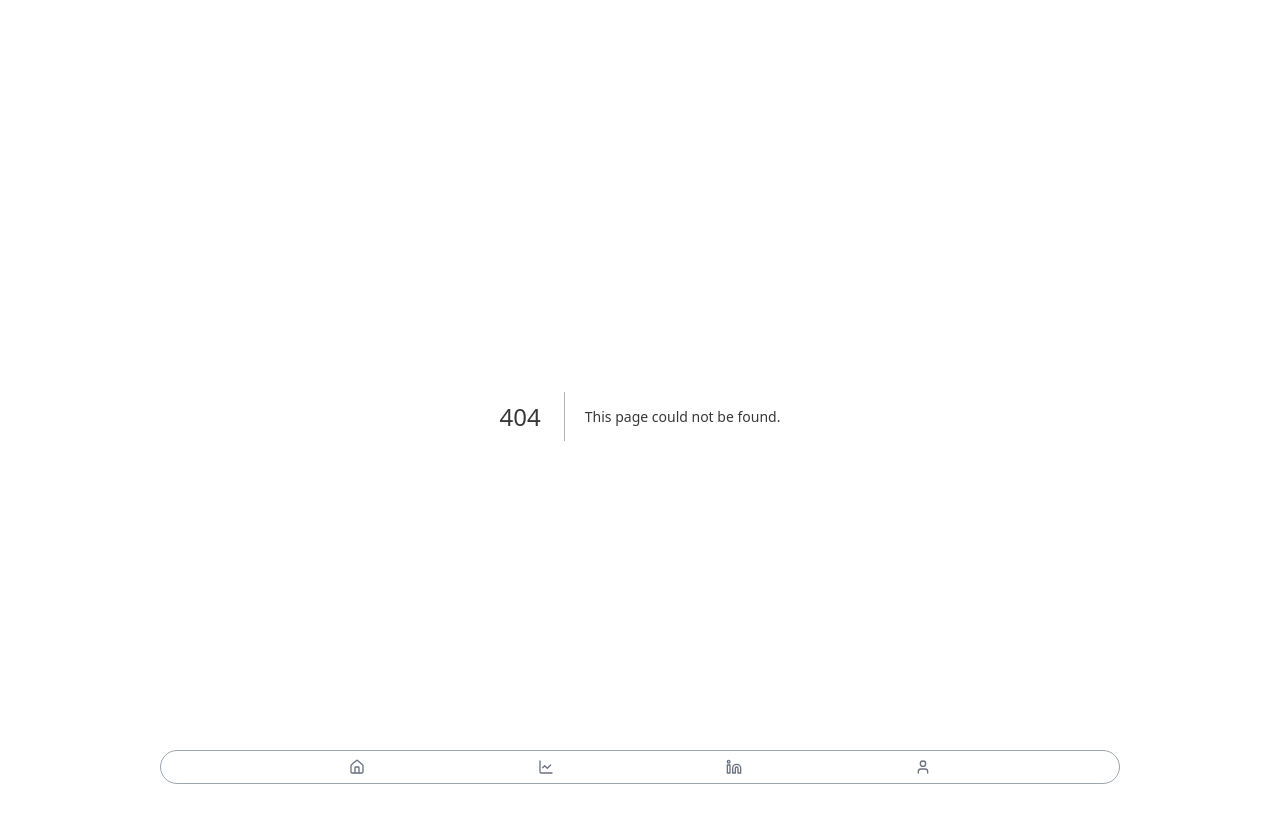
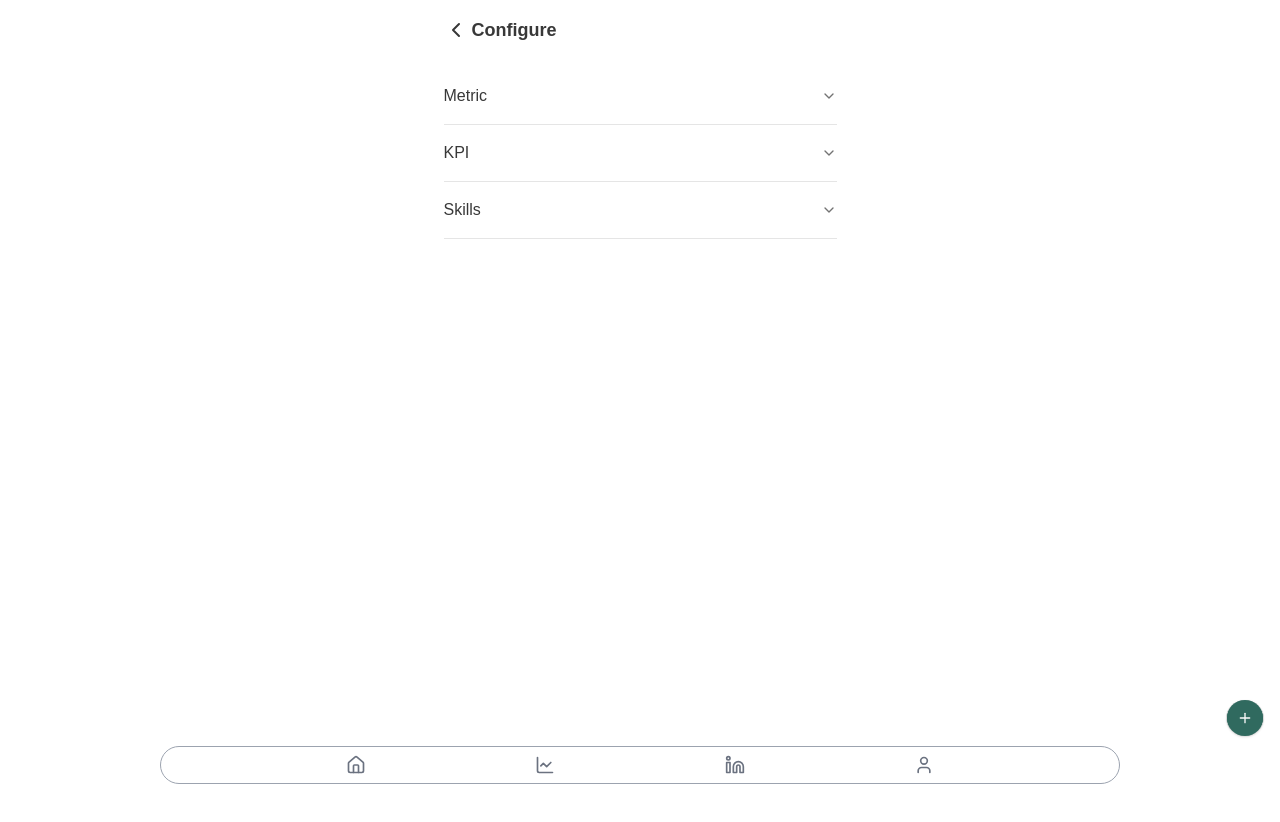
Before and after one commit to mimansha-swarup/SOD, a Next.js app: page /configure in a window 1280 px wide. Before the commit this address had no page. Shown: the top 822 px of the page. After the commit the page ends 800 px from the top, so only its background shows below. Built offline with nearby package versions, Linux system fonts and the light colour scheme.

Commit message:
feat: add accordion component and configure page; integrate metric list and enhance UI elements

```diff
--- a/package.json
+++ b/package.json
@@ -9,6 +9,7 @@
     "lint": "next lint"
   },
   "dependencies": {
+    "@radix-ui/react-accordion": "^1.2.2",
     "@radix-ui/react-avatar": "^1.1.2",
     "@radix-ui/react-dialog": "^1.1.4",
     "@radix-ui/react-menubar": "^1.1.4",
--- /dev/null
+++ b/src/app/configure/page.tsx
@@ -0,0 +1,29 @@
+"use client";
+import MetricList from "@/components/configure/metricLisrt";
+import TrackButton from "@/components/tracker/TrackButton";
+import { TRACKER } from "@/types/tracker";
+import { ChevronLeft } from "lucide-react";
+import { useRouter } from "next/navigation";
+import React from "react";
+import StoreProvider from "../StateProvider";
+import ShowBS from "@/components/shared/ShowBS";
+
+const ConfigurePage = () => {
+  const router = useRouter();
+  return (
+    <div>
+      <div className="flex items-center gap-1 font-bold text-lg mb-6">
+        <ChevronLeft onClick={() => router.back()} />
+        Configure
+      </div>
+      <MetricList />
+
+      <StoreProvider>
+        <ShowBS />
+        <TrackButton selectedTracker={TRACKER.METRIC} />
+      </StoreProvider>
+    </div>
+  );
+};
+
+export default ConfigurePage;
--- /dev/null
+++ b/src/components/configure/metricLisrt.tsx
@@ -0,0 +1,56 @@
+import {
+  Accordion,
+  AccordionItem,
+  AccordionTrigger,
+  AccordionContent,
+} from "@/components/ui/accordion";
+import { trackerData, trackersList } from "@/constants/tracker";
+import { Edit } from "lucide-react";
+import React from "react";
+import { Button } from "../ui/button";
+
+const MetricList = () => {
+  return (
+    <div>
+      <Accordion type="multiple">
+        {trackerData.map((tracker) => (
+          <AccordionItem
+            value={tracker.name}
+            defaultValue={trackerData[0].name}
+          >
+            <AccordionTrigger className="text-base font-[20px]">
+              {tracker.name}
+            </AccordionTrigger>
+            <AccordionContent className="flex flex-col gap-3">
+              {tracker.list.map((item) => (
+                <div className="flex items-center">
+                  <div className="flex items-center gap-2">
+                    <div
+                      className="w-3 h-3 mb-auto rounded-full"
+                      style={{ backgroundColor: item.color }}
+                    />
+                    <div>
+                      <p className="text-sm font-medium">
+                        {item.name}
+                        <span className="text-xs ml-2 text-gray-500">
+                          MAX: {item.maxValue}
+                        </span>
+                      </p>
+                      <p className="text-xs text-gray-500">{item.date}</p>
+                    </div>
+                  </div>
+
+                  <Button variant="ghost" className="ml-auto">
+                    <Edit height={24} width={24} />
+                  </Button>
+                </div>
+              ))}
+            </AccordionContent>
+          </AccordionItem>
+        ))}
+      </Accordion>
+    </div>
+  );
+};
+
+export default MetricList;
--- a/src/components/shared/Navbar.tsx
+++ b/src/components/shared/Navbar.tsx
@@ -33,7 +33,7 @@ const Navbar = () => {
                     : "text-gray-500 hover:text-primary hover:bg-gray-50"
                 )}
               >
-                <Icon className="w-4 h-4" />
+                <Icon className="w-5 h-5" />
                 {isActive && (
                   <span className="text-xs font-medium">{item.label}</span>
                 )}
--- a/src/components/shimmers/calendar.tsx
+++ b/src/components/shimmers/calendar.tsx
@@ -5,29 +5,29 @@ const CalendarShimmer = () => {
   return (
     <div key="shimmer-weekslider" className="flex flex-col">
       <div key="shimmer-days" className="flex justify-between w-full mx-auto">
-        <div className="w-[16px] " />
+        <div className="w-[24px] " />
         {days.map((day) => (
           <div
             key={day}
             className={
-              "text-xs w-[30px] h-[12px] mb-1 text-center  animate-pulse bg-gray-300 rounded-xl"
+              "text-xs w-[33px] h-[16px] mb-1 text-center  animate-pulse bg-gray-300 rounded-xl"
             }
           />
         ))}
-        <div className="w-[16px] animate-pulse" />
+        <div className="w-[24px] animate-pulse" />
       </div>
       <div
         key="shimmer-date"
         className="flex justify-between w-full items-center"
       >
-        <div className=" rounded-full w-[16px] h-[15px] animate-pulse bg-gray-300" />
+        <div className=" rounded-full w-[24px] h-[36px] animate-pulse bg-gray-300" />
         {days.map((day) => (
           <div
             key={day}
-            className="rounded-lg w-[30px] h-[44px]  animate-pulse bg-gray-300"
+            className="rounded-lg w-[33px] h-[49px]  animate-pulse bg-gray-300"
           />
         ))}
-        <div className=" rounded-full w-[16px] h-[15px] animate-pulse bg-gray-300" />
+        <div className=" rounded-full w-[24px] h-[36px] animate-pulse bg-gray-300" />
       </div>
     </div>
   );
--- a/src/components/tracker/TrackButton.tsx
+++ b/src/components/tracker/TrackButton.tsx
@@ -25,10 +25,8 @@ const TrackButton = ({ selectedTracker }: { selectedTracker: TRACKER }) => {
     <Menubar className="bg-eden p-0 rounded-full w-fit fixed bottom-16 right-4">
       <MenubarMenu>
         <MenubarTrigger asChild>
-          <Button
-            className="bg-eden px-2.5 rounded-full"
-          >
-            <Plus height={16} width={16} />
+          <Button className="bg-eden h-[36px] w-[36px] rounded-full">
+            <Plus height={24} width={24} />
           </Button>
         </MenubarTrigger>
         <MenubarContent side="top" className="min-w-14 mr-4">
--- a/src/components/tracker/TrackerList.tsx
+++ b/src/components/tracker/TrackerList.tsx
@@ -1,9 +1,11 @@
+"use client";
 import { trackersList } from "@/constants/tracker";
 import { cn } from "@/lib/utils";
 import { TRACKER } from "@/types/tracker";
 import { Tabs, TabsList, TabsTrigger } from "@/components/ui/tabs";
 import { Settings } from "lucide-react";
 import React from "react";
+import { useRouter } from "next/navigation";
 
 const TrackerList = ({
   selectedTracker,
@@ -12,6 +14,7 @@ const TrackerList = ({
   selectedTracker: TRACKER;
   setSelectedTracker: (tracker: TRACKER) => void;
 }) => {
+  const router = useRouter();
   return (
     <div className="flex flex-col-reverse mb-6  pb-2">
       <Tabs
@@ -25,7 +28,7 @@ const TrackerList = ({
               key={el}
               value={el}
               className={cn(
-                "rounded-lg px-3 py-1 text-xs",
+                "rounded-lg px-3 py-1",
                 el === selectedTracker
                   ? "bg-eden text-white data-[state=active]:bg-eden data-[state=active]:text-white"
                   : "text-eclipse data-[state=active]:bg-eden data-[state=active]:text-white"
@@ -36,7 +39,12 @@ const TrackerList = ({
           ))}
         </TabsList>
       </Tabs>
-      <Settings height={16} width={16} className="ml-auto" />
+      <Settings
+        height={24}
+        width={24}
+        className="ml-auto"
+        onClick={() => router.push("/configure")}
+      />
     </div>
   );
 };
--- a/src/components/tracker/dateChip.tsx
+++ b/src/components/tracker/dateChip.tsx
@@ -27,8 +27,8 @@ const DateChip: FC<DateChipProps> = ({
         disabled && "text-neutral-400 cursor-not-allowed"
       )}
     >
-      <p className="text-xs ">{month}</p>
-      <p className="text-sm ">{formatDate(day)}</p>
+      <p className="text-sm ">{month}</p>
+      <p>{formatDate(day)}</p>
     </div>
   );
 };
--- a/src/components/tracker/weekSlider.tsx
+++ b/src/components/tracker/weekSlider.tsx
@@ -12,6 +12,7 @@ import DateChip from "./dateChip";
 import CalendarShimmer from "../shimmers/calendar";
 import { days } from "@/constants/calendar";
 import classNames from "classnames";
+import { ChevronLeftCircle, ChevronRightCircle } from "lucide-react";
 
 const WeekSlider = () => {
   const today = new Date();
@@ -58,18 +59,18 @@ const WeekSlider = () => {
   return (
     <div key="weekslider" className="flex flex-col">
       <div key="days" className="flex justify-between w-full mx-auto">
-        <div className="w-[16px]" />
+        <div className="w-[24px]" />
         {days?.map((day, idx) => (
           <p
             key={day}
-            className={classNames("text-xs w-[30px] text-center font-[10px]", {
+            className={classNames("text-xs w-[33px] text-center font-[10px]", {
               "text-red-500": idx === 0 || idx === days.length - 1,
             })}
           >
             {day}
           </p>
         ))}
-        <div className="w-[16px]" />
+        <div className="w-[24px]" />
       </div>
       <div key="date" className="flex justify-between w-full items-center">
         <Button
@@ -77,7 +78,7 @@ const WeekSlider = () => {
           className="p-1 text-eclipse"
           onClick={onPrevClick}
         >
-          {"<"}
+          <ChevronLeftCircle />
         </Button>
         {weeks?.[weekIndex]?.map((day) => (
           <DateChip
@@ -93,7 +94,7 @@ const WeekSlider = () => {
           className="p-1 text-eclipse"
           onClick={onNextClick}
         >
-          {">"}
+          <ChevronRightCircle />
         </Button>
       </div>
     </div>
--- /dev/null
+++ b/src/components/ui/accordion.tsx
@@ -0,0 +1,57 @@
+"use client"
+
+import * as React from "react"
+import * as AccordionPrimitive from "@radix-ui/react-accordion"
+import { ChevronDown } from "lucide-react"
+
+import { cn } from "@/lib/utils"
+
+const Accordion = AccordionPrimitive.Root
+
+const AccordionItem = React.forwardRef<
+  React.ElementRef<typeof AccordionPrimitive.Item>,
+  React.ComponentPropsWithoutRef<typeof AccordionPrimitive.Item>
+>(({ className, ...props }, ref) => (
+  <AccordionPrimitive.Item
+    ref={ref}
+    className={cn("border-b", className)}
+    {...props}
+  />
+))
+AccordionItem.displayName = "AccordionItem"
+
+const AccordionTrigger = React.forwardRef<
+  React.ElementRef<typeof AccordionPrimitive.Trigger>,
+  React.ComponentPropsWithoutRef<typeof AccordionPrimitive.Trigger>
+>(({ className, children, ...props }, ref) => (
+  <AccordionPrimitive.Header className="flex">
+    <AccordionPrimitive.Trigger
+      ref={ref}
+      className={cn(
+        "flex flex-1 items-center justify-between py-4 text-sm font-medium transition-all hover:underline text-left [&[data-state=open]>svg]:rotate-180",
+        className
+      )}
+      {...props}
+    >
+      {children}
+      <ChevronDown className="h-4 w-4 shrink-0 text-muted-foreground transition-transform duration-200" />
+    </AccordionPrimitive.Trigger>
+  </AccordionPrimitive.Header>
+))
+AccordionTrigger.displayName = AccordionPrimitive.Trigger.displayName
+
+const AccordionContent = React.forwardRef<
+  React.ElementRef<typeof AccordionPrimitive.Content>,
+  React.ComponentPropsWithoutRef<typeof AccordionPrimitive.Content>
+>(({ className, children, ...props }, ref) => (
+  <AccordionPrimitive.Content
+    ref={ref}
+    className="overflow-hidden text-sm data-[state=closed]:animate-accordion-up data-[state=open]:animate-accordion-down"
+    {...props}
+  >
+    <div className={cn("pb-4 pt-0", className)}>{children}</div>
+  </AccordionPrimitive.Content>
+))
+AccordionContent.displayName = AccordionPrimitive.Content.displayName
+
+export { Accordion, AccordionItem, AccordionTrigger, AccordionContent }
--- a/src/constants/tracker.ts
+++ b/src/constants/tracker.ts
@@ -1,3 +1,57 @@
 import { TRACKER } from "@/types/tracker";
 
 export const trackersList = [TRACKER.METRIC, TRACKER.KPI, TRACKER.SKILLS];
+
+export const trackerData = [
+  {
+    name: TRACKER.METRIC,
+    list: [
+      {
+        name: "Metric 1",
+        color: "#000000",
+        date: "2024-01-01",
+        maxValue: 100,
+      },
+      {
+        name: "Metric 2",
+        color: "#000000",
+        date: "2024-01-01",
+        maxValue: 100,
+      },
+    ],
+  },
+  {
+    name: TRACKER.KPI,
+    list: [
+      {
+        name: "KPI 1",
+        color: "#000000",
+        date: "2024-01-01",
+        maxValue: 100,
+      },
+      {
+        name: "KPI 2",
+        color: "#000000",
+        date: "2024-01-01",
+        maxValue: 100,
+      },
+    ],
+  },
+  {
+    name: TRACKER.SKILLS,
+      list: [
+      {
+        name: "Skill 1",
+        color: "#000000",
+        date: "2024-01-01",
+        maxValue: 100,
+      },
+      {
+        name: "Skill 2",
+        color: "#000000",
+        date: "2024-01-01",
+        maxValue: 100,
+      },
+    ],
+  },
+];
--- a/tailwind.config.ts
+++ b/tailwind.config.ts
@@ -11,58 +11,80 @@ export default {
   theme: {
   	extend: {
   		colors: {
-        turquoise: "#2FFCD5",
-        eden: "#306A5F",
-        eclipse: "#383838",
-        bitterSweet: "#FF6060",
-        salmon: "#FF7B7B",
-        background: "hsl(var(--background))",
-        foreground: "hsl(var(--foreground))",
+  			turquoise: '#2FFCD5',
+  			eden: '#306A5F',
+  			eclipse: '#383838',
+  			bitterSweet: '#FF6060',
+  			salmon: '#FF7B7B',
+  			background: 'hsl(var(--background))',
+  			foreground: 'hsl(var(--foreground))',
   			card: {
-          DEFAULT: "hsl(var(--card))",
-          foreground: "hsl(var(--card-foreground))",
+  				DEFAULT: 'hsl(var(--card))',
+  				foreground: 'hsl(var(--card-foreground))'
   			},
   			popover: {
-          DEFAULT: "hsl(var(--popover))",
-          foreground: "hsl(var(--popover-foreground))",
+  				DEFAULT: 'hsl(var(--popover))',
+  				foreground: 'hsl(var(--popover-foreground))'
   			},
   			primary: {
-          DEFAULT: "hsl(var(--primary))",
-          foreground: "hsl(var(--primary-foreground))",
+  				DEFAULT: 'hsl(var(--primary))',
+  				foreground: 'hsl(var(--primary-foreground))'
   			},
   			secondary: {
-          DEFAULT: "hsl(var(--secondary))",
-          foreground: "hsl(var(--secondary-foreground))",
+  				DEFAULT: 'hsl(var(--secondary))',
+  				foreground: 'hsl(var(--secondary-foreground))'
   			},
   			muted: {
-          DEFAULT: "hsl(var(--muted))",
-          foreground: "hsl(var(--muted-foreground))",
+  				DEFAULT: 'hsl(var(--muted))',
+  				foreground: 'hsl(var(--muted-foreground))'
   			},
   			accent: {
-          DEFAULT: "hsl(var(--accent))",
-          foreground: "hsl(var(--accent-foreground))",
+  				DEFAULT: 'hsl(var(--accent))',
+  				foreground: 'hsl(var(--accent-foreground))'
   			},
   			destructive: {
-          DEFAULT: "hsl(var(--destructive))",
-          foreground: "hsl(var(--destructive-foreground))",
+  				DEFAULT: 'hsl(var(--destructive))',
+  				foreground: 'hsl(var(--destructive-foreground))'
   			},
-        border: "hsl(var(--border))",
-        input: "hsl(var(--input))",
-        ring: "hsl(var(--ring))",
+  			border: 'hsl(var(--border))',
+  			input: 'hsl(var(--input))',
+  			ring: 'hsl(var(--ring))',
   			chart: {
-          "1": "hsl(var(--chart-1))",
-          "2": "hsl(var(--chart-2))",
-          "3": "hsl(var(--chart-3))",
-          "4": "hsl(var(--chart-4))",
-          "5": "hsl(var(--chart-5))",
-        },
+  				'1': 'hsl(var(--chart-1))',
+  				'2': 'hsl(var(--chart-2))',
+  				'3': 'hsl(var(--chart-3))',
+  				'4': 'hsl(var(--chart-4))',
+  				'5': 'hsl(var(--chart-5))'
+  			}
   		},
   		borderRadius: {
-        lg: "var(--radius)",
-        md: "calc(var(--radius) - 2px)",
-        sm: "calc(var(--radius) - 4px)",
+  			lg: 'var(--radius)',
+  			md: 'calc(var(--radius) - 2px)',
+  			sm: 'calc(var(--radius) - 4px)'
   		},
+  		keyframes: {
+  			'accordion-down': {
+  				from: {
+  					height: '0'
   				},
+  				to: {
+  					height: 'var(--radix-accordion-content-height)'
+  				}
+  			},
+  			'accordion-up': {
+  				from: {
+  					height: 'var(--radix-accordion-content-height)'
+  				},
+  				to: {
+  					height: '0'
+  				}
+  			}
+  		},
+  		animation: {
+  			'accordion-down': 'accordion-down 0.2s ease-out',
+  			'accordion-up': 'accordion-up 0.2s ease-out'
+  		}
+  	}
   },
   plugins: [require("tailwindcss-animate")],
 } satisfies Config;
```
Also changed, not shown: 1 other file (tests, documents, lock files or other folders). Lines whose indentation alone changed are shown as unchanged.
